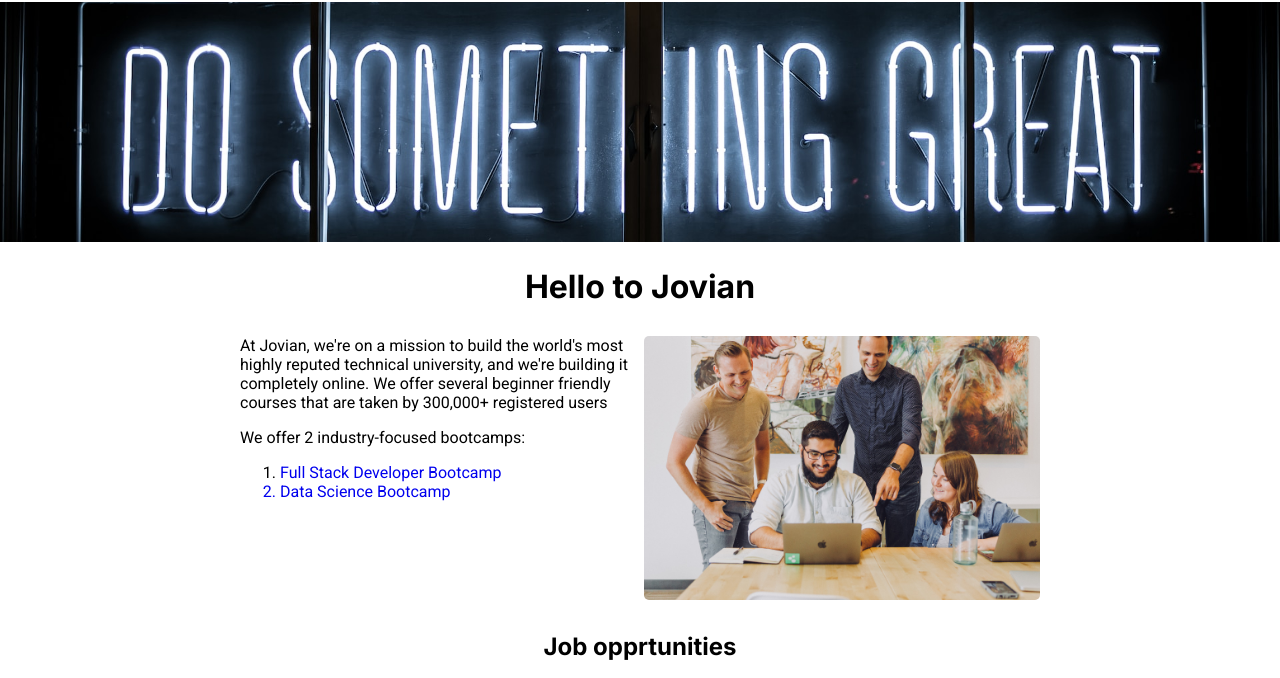
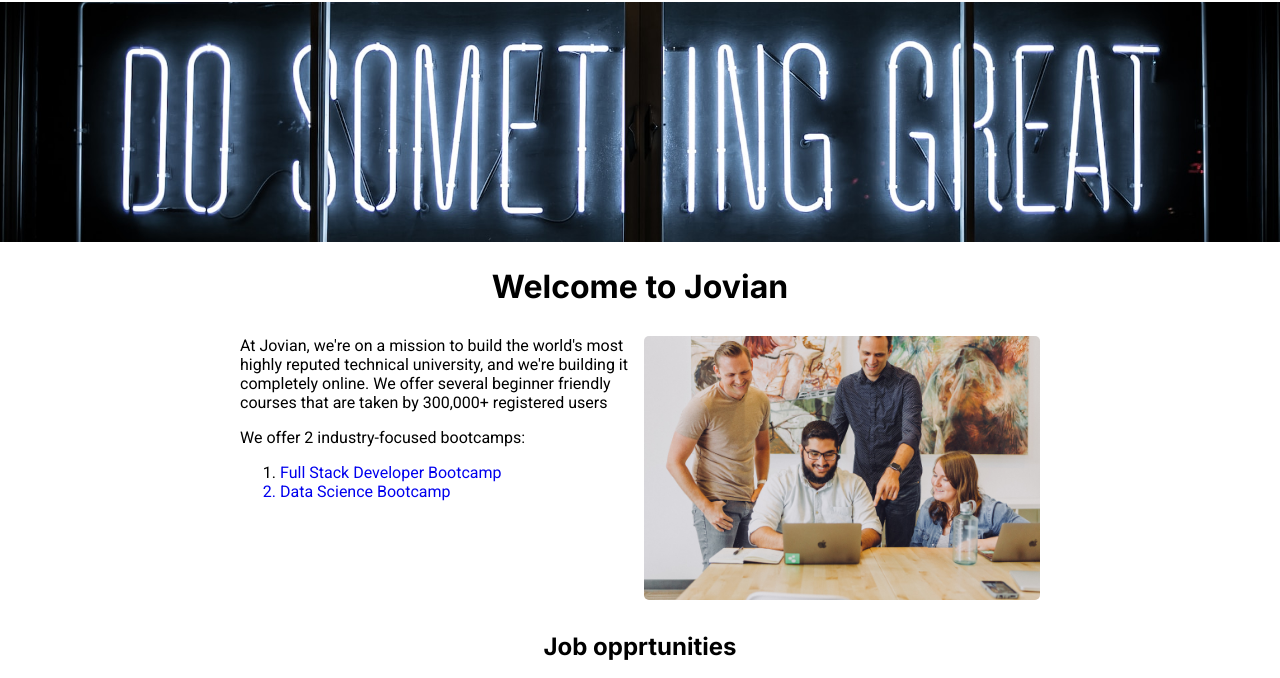
Before and after one commit to moegento/jovian-careers-site-live, a plain HTML site: page src/index.html in a window 1280 px wide. Shown: the part 48-726 px from the top of the page. Drawn offline with Linux system fonts and the light colour scheme.

Commit message:
Adding changes

```diff
--- a/src/index.html
+++ b/src/index.html
@@ -25,7 +25,7 @@
     <img id="banner" src="banner.jpg" height="240" alt="Banner">
 
     <h1>
-        Hello to Jovian
+        Welcome to Jovian
     </h1>
 
     <div id="about">
```
